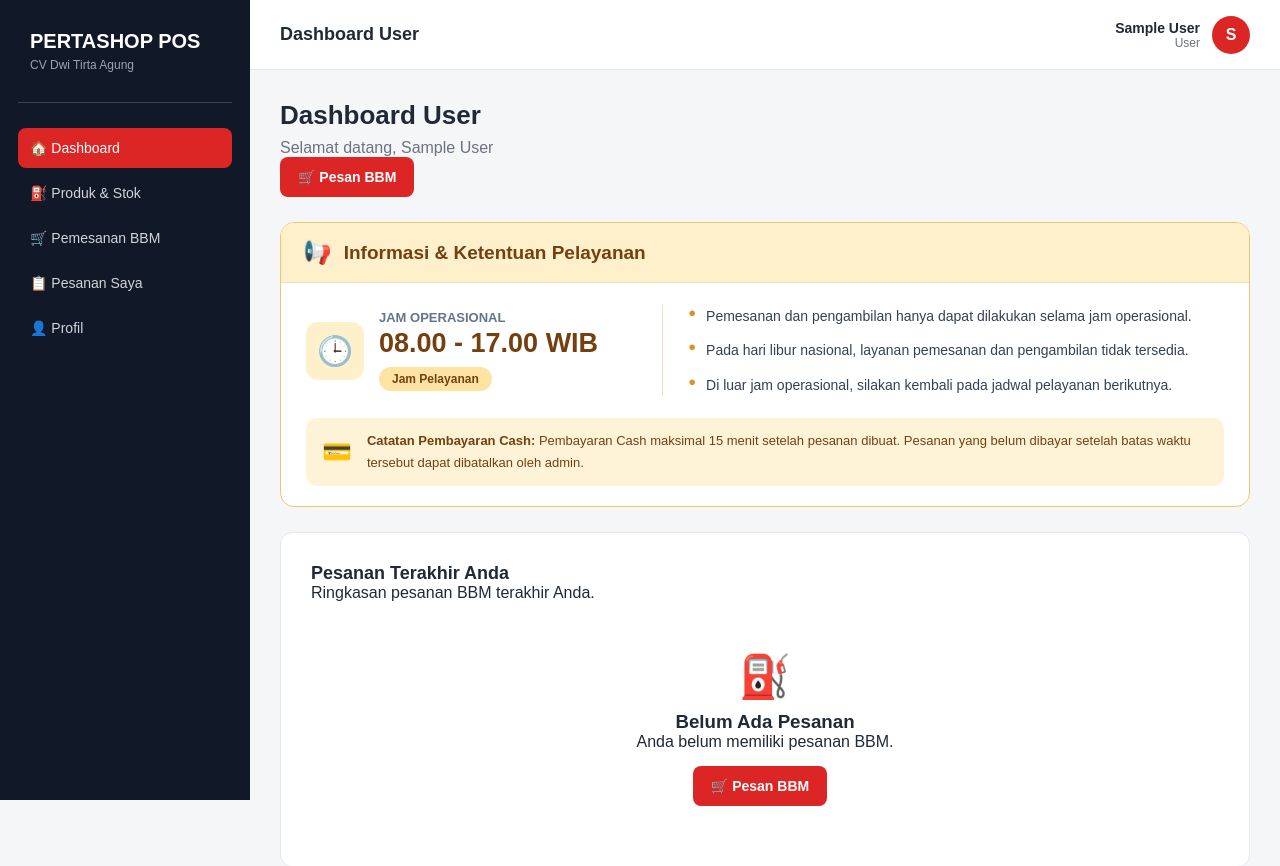
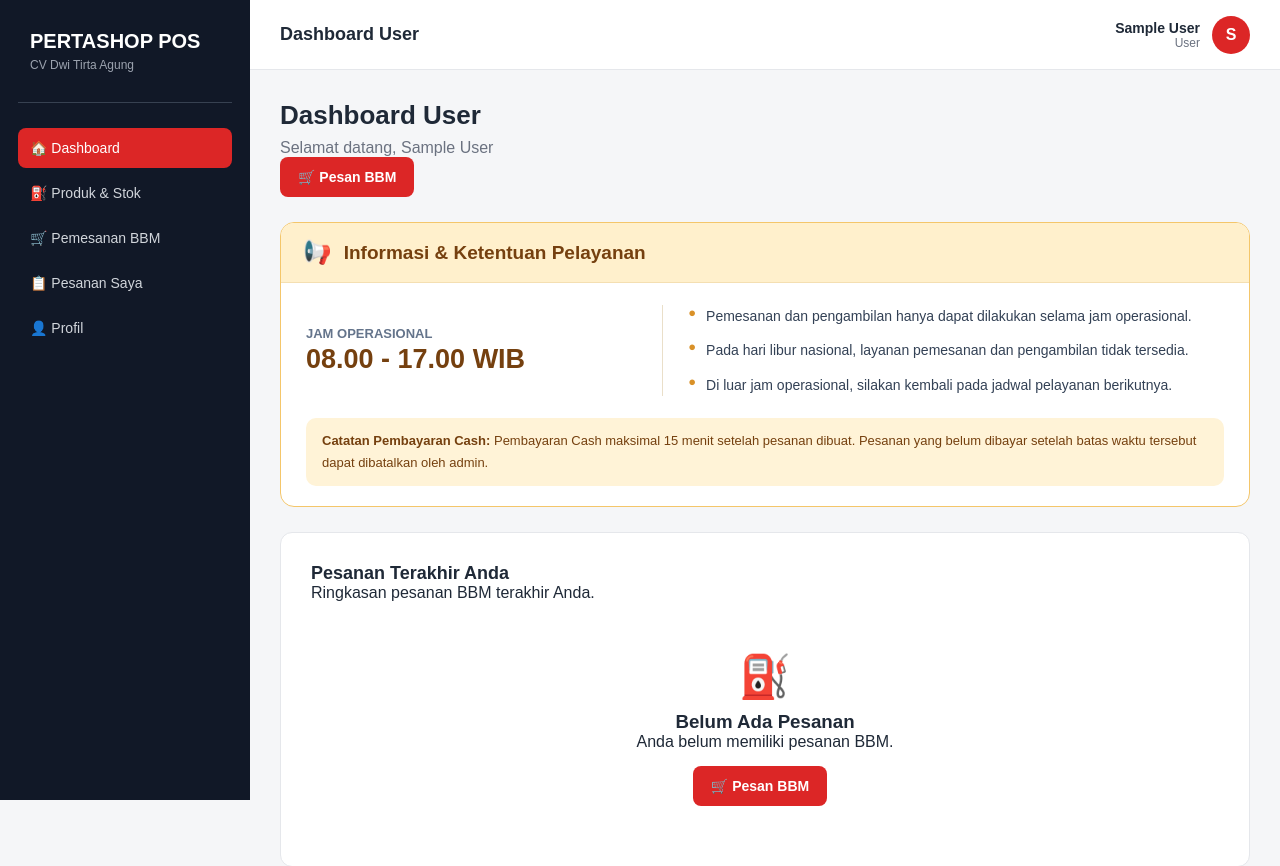
Before and after one commit to ewakoweka567/pertashop_pos, a Laravel app: page /dashboard/user in a window 1280 px wide. Shown: the top 866 px of the page. Run offline with Laravel 12, Linux system fonts and the light colour scheme; a user stored in the database is signed in; tables that the repository leaves empty hold one stand-in row (values such as "Sample post"); style sheets or scripts are compiled from the project's sources; parts of the project's set-up code (start-up, migrations or seed data) failed here and were passed over.

Commit message:
style: perbarui tampilan halaman pelanggan

```diff
--- a/resources/views/dashboard/user.blade.php
+++ b/resources/views/dashboard/user.blade.php
@@ -52,9 +52,6 @@
 
         <div class="operational-main">
 
-            <div class="operational-clock-icon">
-                🕒
-            </div>
 
             <div>
                 <span class="operational-label">
@@ -63,9 +60,6 @@
 
                 <h3>08.00 - 17.00 WIB</h3>
 
-                <span class="operational-time-badge">
-                    Jam Pelayanan
-                </span>
             </div>
 
         </div>
@@ -102,7 +96,6 @@
 
     <div class="operational-cash-note">
 
-        <span class="operational-cash-icon">💳</span>
 
         <p>
             <strong>Catatan Pembayaran Cash:</strong>
@@ -380,7 +373,7 @@
         margin-top: 18px;
     "
 >
-    🛒 Pesan Lagi
+     Pesan Lagi
 </a>
 
         </div>
--- a/resources/views/user/pemesanan.blade.php
+++ b/resources/views/user/pemesanan.blade.php
@@ -319,7 +319,7 @@
             id="submitOrder"
             class="quick-action"
         >
-            🛒 Buat Pesanan
+             Buat Pesanan
         </button>
 
     </form>
--- a/resources/views/user/produk-stok.blade.php
+++ b/resources/views/user/produk-stok.blade.php
@@ -126,7 +126,7 @@
                     href="{{ route('user.pemesanan') }}"
                     class="customer-product-button"
                 >
-                    🛒 Pesan BBM
+                     Pesan BBM
                 </a>
 
             @else
```
